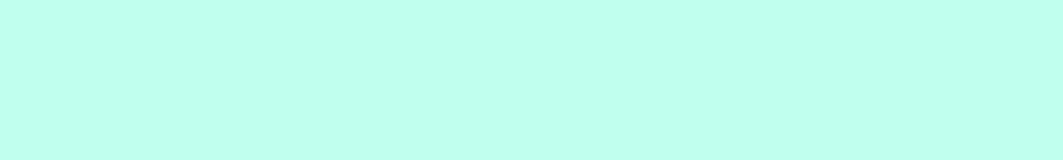
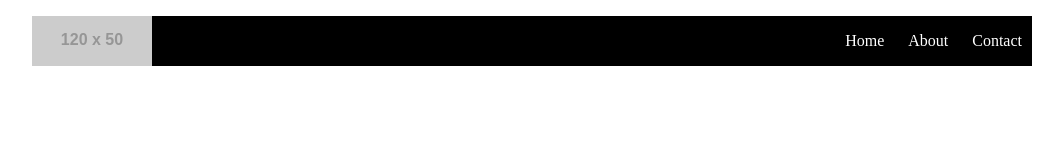
Before and after one commit to hyojinaaa/responsive-basic, a plain HTML site: page index.html in a window 1280 px wide. Shown: the whole page, without its empty margins (108-1171 px from the left). Drawn offline with Linux system fonts and the light colour scheme; placeholder pictures from the web are drawn by us.

Commit message:
Add responsive nav

```diff
--- a/css/styles.css
+++ b/css/styles.css
@@ -1,5 +1,54 @@
-body {
+nav ul {
+	display: none;
+}
 
-	background-color: #c0ffee;
+#hamburger {
+	float: right;
+}
 
+nav {
+	background-color: black;
+	max-width: 1000px;
+	margin: 0 auto;
 }
+
+
+
+
+
+
+
+
+
+
+
+
+
+
+
+@media all and (min-width: 480px) {
+
+	nav ul {
+		display: block;
+		text-align: right;
+	}
+
+	#hamburger {
+		display: none;
+	}
+
+	nav img:not(#hamburger) {
+		float: left;
+	}
+
+	nav li {
+		display: inline-block;
+		line-height: 50px;
+		margin: 0 10px;
+	}
+
+	nav li a {
+		color: white;
+		text-decoration: none;
+	}
+}
--- a/index.html
+++ b/index.html
@@ -1,5 +1,5 @@
 <!doctype html>
-<html>
+<html lang="en">
 	<head>
 		<meta charset="utf-8">
 		<title>Home </title>
@@ -9,5 +9,15 @@
 	</head>
 	<body>
 
+		<nav>
+			<img src="http://placehold.it/120x50" alt="">
+			<img src="http://placehold.it/32x32" alt="" id="hamburger">
+			<ul>
+				<li><a href="#">Home</a></li>
+				<li><a href="#">About</a></li>
+				<li><a href="#">Contact</a></li>
+			</ul>
+		</nav>
+
 	</body>
 </html>
```
